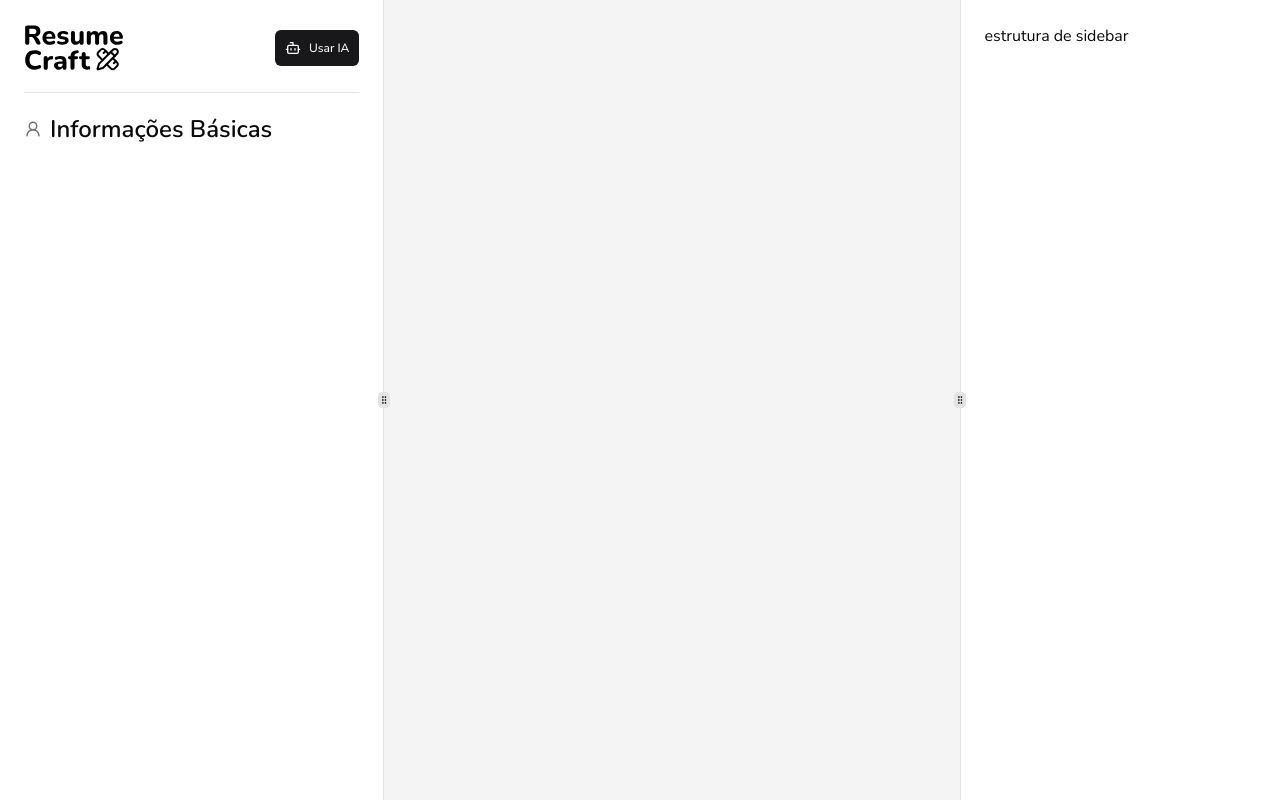
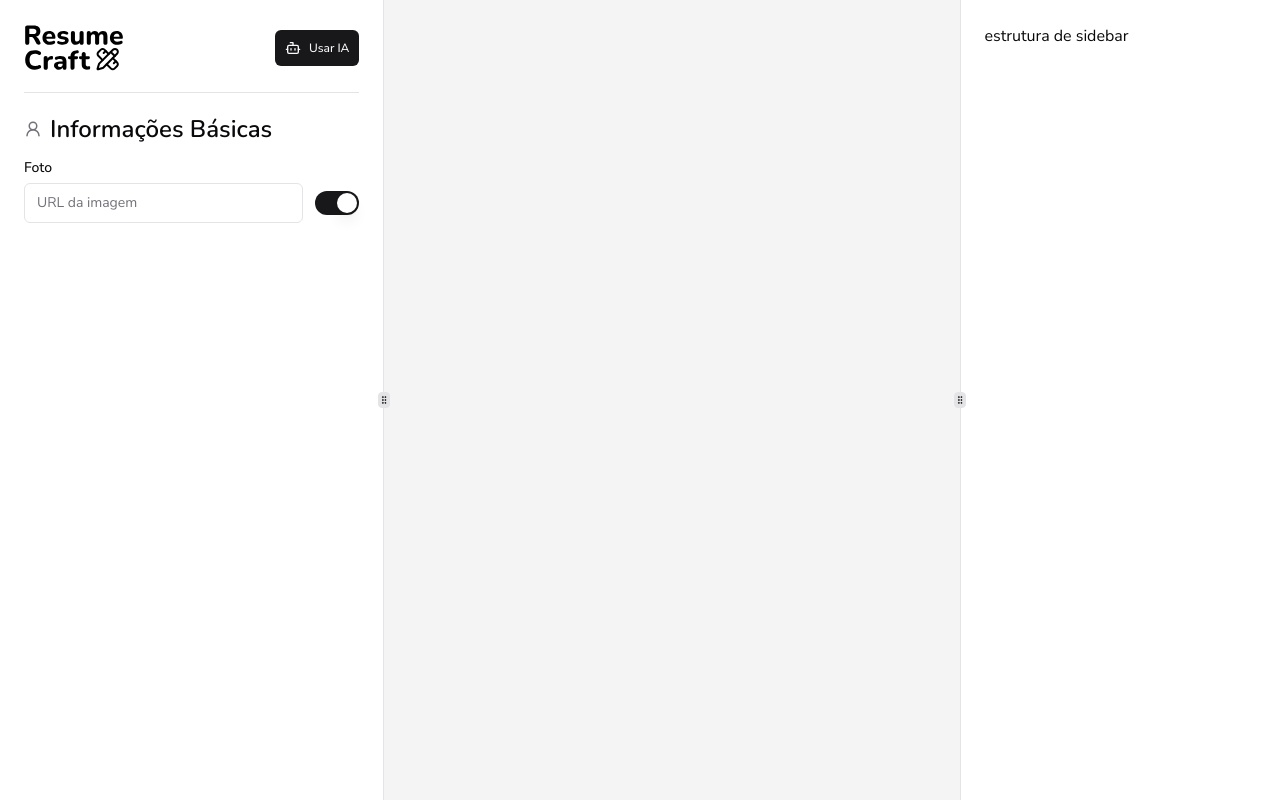
Before and after one commit to viniciuss1001/resumecraft-resumegenerator, a Next.js app: page /dashboard/resumes/examples in a window 1280 px wide. Built offline with nearby package versions, Linux system fonts and the light colour scheme.

Commit message:
basic user info: aside of resume creator

```diff
--- a/package.json
+++ b/package.json
@@ -15,6 +15,7 @@
     "@radix-ui/react-label": "^2.1.2",
     "@radix-ui/react-separator": "^1.1.2",
     "@radix-ui/react-slot": "^1.1.2",
+    "@radix-ui/react-switch": "^1.1.3",
     "class-variance-authority": "^0.7.1",
     "clsx": "^2.1.1",
     "lucide-react": "^0.483.0",
--- a/src/components/pages/dashboard/resume/index.tsx
+++ b/src/components/pages/dashboard/resume/index.tsx
@@ -1,3 +1,4 @@
+"use client"
 import {
   ResizablePanel,
   ResizablePanelGroup,
@@ -6,10 +7,32 @@
 import InfoSidebarComponent from "./infos-sidebar/infos-sidebar"
 import ResumeContentComponent from "./resume-content/resume-content"
 import StructureSidebarComponent from "./structure-sidebar/structure-sidebar"
+import { FormProvider, useForm } from "react-hook-form"
 
 const ResumePage = () => {
+
+  const defaultValues = {
+    content: {
+      image: {
+        url: '',
+        visible: true
+      },
+      infos: {
+        email:'',
+        fullName: '',
+        headline: '',
+        location: '',
+        phone: '',
+        website: ''
+      }
+    }
+  }
+
+  const methods = useForm<ResumeData>({defaultValues})
+
   return (
     <main className='w-full h-screen overflow-hidden'>
+      <FormProvider {...methods}>
         <ResizablePanelGroup direction="horizontal" className="w-full h-full">
           <ResizablePanel minSize={20} maxSize={40} defaultSize={30}>
             <InfoSidebarComponent />
@@ -23,6 +46,7 @@
             <StructureSidebarComponent />
           </ResizablePanel>
         </ResizablePanelGroup>
+      </FormProvider>
     </main>
   )
 }
--- a/src/components/pages/dashboard/resume/infos-sidebar/sections/basic-info.tsx
+++ b/src/components/pages/dashboard/resume/infos-sidebar/sections/basic-info.tsx
@@ -1,5 +1,7 @@
 import { UserRound } from "lucide-react"
 import SectionTitleComponent from "../section-title"
+import InputField from "@/components/shared/InputField"
+import SwiftField from "@/components/shared/SwiftField"
 
 const BasicInforesume = () => {
   return (
@@ -8,6 +10,20 @@
         icon={UserRound}
         title="Informações Básicas"
         />
+        <div className="grid grid-cols-2 gap-4 mt-4 w-full">
+            <div className="col-span-full w-full flex gap-3 items-end">
+                <InputField
+                label="Foto"
+                name="content.image.url"
+                placeholder="URL da imagem"
+                containerClassName="flex-1"
+                />
+                <SwiftField
+                name="content.image.visible"
+                className="mb-2 "
+                />
+            </div>
+        </div>
     </div>
   )
 }
--- a/src/components/shared/InputField.tsx
+++ b/src/components/shared/InputField.tsx
@@ -5,10 +5,11 @@
 
 type InputFieldProps = ComponentProps <typeof Input> & {
   label: string,
-  name: string
+  name: string,
+  containerClassName?: string,
 }
 
-const InputField = ({label, name, required, ...props}:InputFieldProps) => {
+const InputField = ({label, name, required,containerClassName, ...props}:InputFieldProps) => {
     const {control} = useFormContext()
   return (
     <Controller
@@ -18,7 +19,7 @@
       }}
       name={name}
       render={({field, fieldState}) => (
-        <FieldWrapperComponent label={label}>
+        <FieldWrapperComponent label={label} className={containerClassName}>
           <Input {...props} {...field} />
           {fieldState.error && (
             <span className='text-red-500 text-sm'>
--- /dev/null
+++ b/src/components/shared/SwiftField.tsx
@@ -0,0 +1,29 @@
+import { Input } from "../ui/input"
+import { ComponentProps } from "react"
+import {Controller, useFormContext} from 'react-hook-form'
+import FieldWrapperComponent from "./field-wrapper"
+import { Switch } from "../ui/switch"
+import { cn } from "@/lib/utils"
+
+type SwiftFieldProps =  {
+    name: string
+    className?: string
+}
+
+const SwiftField = ({name, className, ...props}:SwiftFieldProps) => {
+    const {control} = useFormContext()
+  return (
+    <Controller
+      control={control}
+      name={name}
+      render={({field}) => (
+        <Switch {...props} checked={field.value}
+        onChange={field.onChange}
+        className={cn('flex', className)}
+        />
+      )}
+    />
+  )
+}
+
+export default SwiftField
--- a/src/components/shared/field-wrapper.tsx
+++ b/src/components/shared/field-wrapper.tsx
@@ -1,13 +1,15 @@
+import { cn } from "@/lib/utils"
 import { Label } from "../ui/label"
 
 type FieldWrapperProps = {
     label: string
     children: React.ReactNode
+    className?: string
 }
 
-const FieldWrapperComponent = ({label, children}: FieldWrapperProps) => {
+const FieldWrapperComponent = ({label,className, children}: FieldWrapperProps) => {
   return (
-    <div className="flex flex-col gap-2">
+    <div className={cn("flex flex-col gap-2", className)}>
         <Label>
             {label}
         </Label>
--- /dev/null
+++ b/src/components/ui/switch.tsx
@@ -0,0 +1,29 @@
+"use client"
+
+import * as React from "react"
+import * as SwitchPrimitives from "@radix-ui/react-switch"
+
+import { cn } from "@/lib/utils"
+
+const Switch = React.forwardRef<
+  React.ElementRef<typeof SwitchPrimitives.Root>,
+  React.ComponentPropsWithoutRef<typeof SwitchPrimitives.Root>
+>(({ className, ...props }, ref) => (
+  <SwitchPrimitives.Root
+    className={cn(
+      "peer inline-flex h-6 w-11 shrink-0 cursor-pointer items-center rounded-full border-2 border-transparent transition-colors focus-visible:outline-none focus-visible:ring-2 focus-visible:ring-ring focus-visible:ring-offset-2 focus-visible:ring-offset-background disabled:cursor-not-allowed disabled:opacity-50 data-[state=checked]:bg-primary data-[state=unchecked]:bg-input",
+      className
+    )}
+    {...props}
+    ref={ref}
+  >
+    <SwitchPrimitives.Thumb
+      className={cn(
+        "pointer-events-none block h-5 w-5 rounded-full bg-background shadow-lg ring-0 transition-transform data-[state=checked]:translate-x-5 data-[state=unchecked]:translate-x-0"
+      )}
+    />
+  </SwitchPrimitives.Root>
+))
+Switch.displayName = SwitchPrimitives.Root.displayName
+
+export { Switch }
```
Also changed, not shown: src/@types/types.d.ts (added, +23 -0 lines), 1 other file (tests, documents, lock files or other folders). Lines whose indentation alone changed are shown as unchanged.
